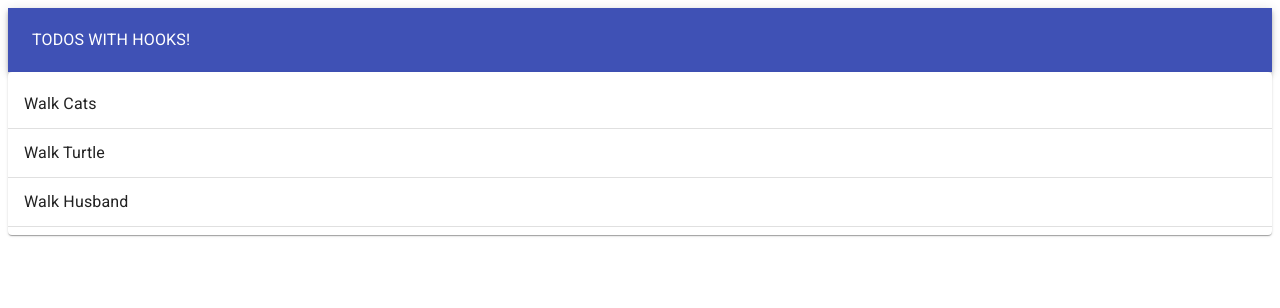
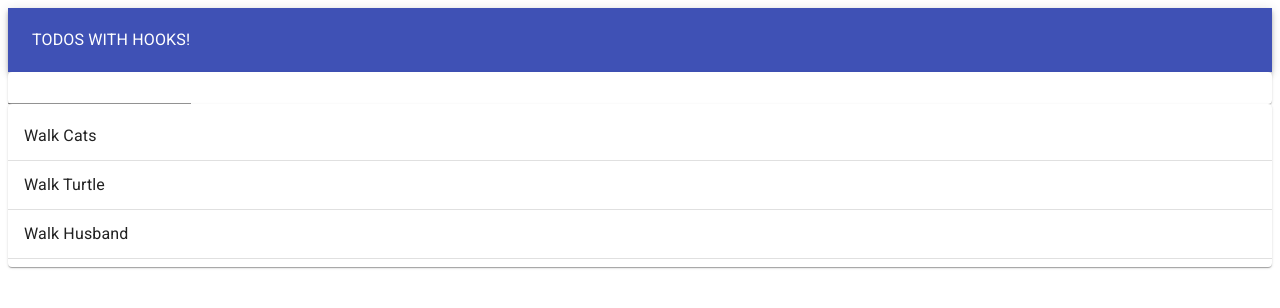
Before and after one commit to aaroncaraway/umre-todo, a React (Create React App) app: page / in a window 1280 px wide. Shown: the top 308 px of the page. Built offline with nearby package versions, Linux system fonts and the light colour scheme.

Commit message:
253. Adding our form with hooks

```diff
--- a/src/TodoApp.js
+++ b/src/TodoApp.js
@@ -4,6 +4,7 @@
 import Paper from "@material-ui/core/Paper";
 import Toolbar from "@material-ui/core/Toolbar";
 import Typography from "@material-ui/core/Typography";
+import TodoForm from "./TodoForm";
 import TodoList from "./TodoList";
 
 const TodoApp = () => {
@@ -13,6 +14,10 @@
     { id: 3, task: "Walk Husband", completed: false },
   ];
   const [todos, setTodos] = useState(initialTodos);
+
+  const addTodo = (newTodoText) => {
+    setTodos([...todos, { id: 4, task: newTodoText, completed: false }]);
+  };
   return (
     <Paper
       style={{
@@ -28,6 +33,7 @@
           <Typography color="inherit">TODOS WITH HOOKS!</Typography>
         </Toolbar>
       </AppBar>
+      <TodoForm addTodo={addTodo} />
       <TodoList todos={todos} />
     </Paper>
   );
--- /dev/null
+++ b/src/TodoForm.js
@@ -0,0 +1,23 @@
+import React from "react";
+import Paper from "@material-ui/core/Paper";
+import TextField from "@material-ui/core/TextField";
+import useInputState from "./hooks/useInputState";
+
+const TodoForm = ({ addTodo }) => {
+  const [value, handleChange, reset] = useInputState("");
+  return (
+    <Paper>
+      <form
+        onSubmit={(e) => {
+          e.preventDefault();
+          addTodo(value);
+          reset();
+        }}
+      >
+        <TextField value={value} onChange={handleChange}></TextField>
+      </form>
+    </Paper>
+  );
+};
+
+export default TodoForm;
--- /dev/null
+++ b/src/hooks/useInputState.js
@@ -0,0 +1,12 @@
+import { useState } from "react";
+
+export default (initialValue) => {
+  const [value, setValue] = useState(initialValue);
+  const handleChange = (e) => {
+    setValue(e.target.value);
+  };
+  const reset = () => {
+    setValue("");
+  };
+  return [value, handleChange, reset];
+};
```
